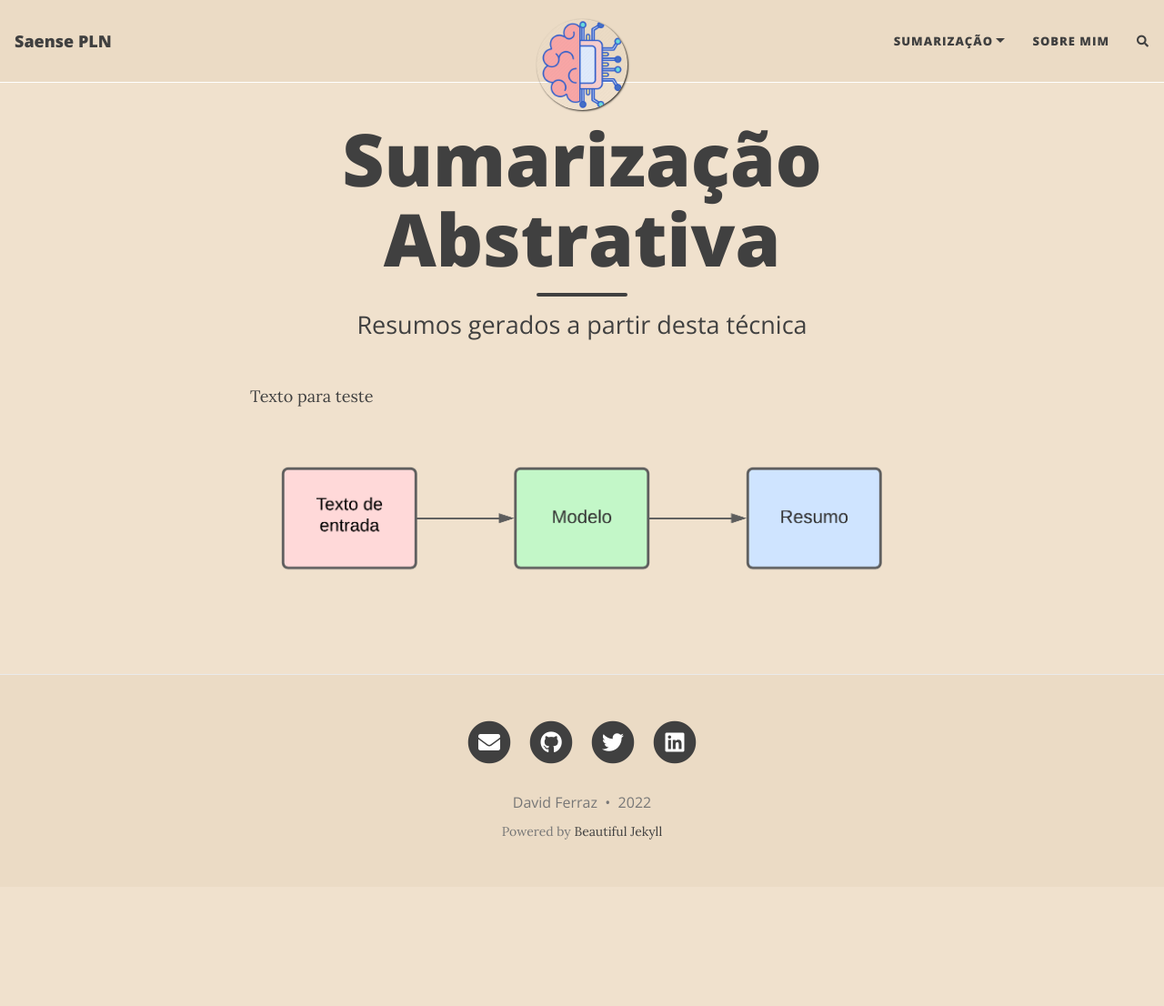
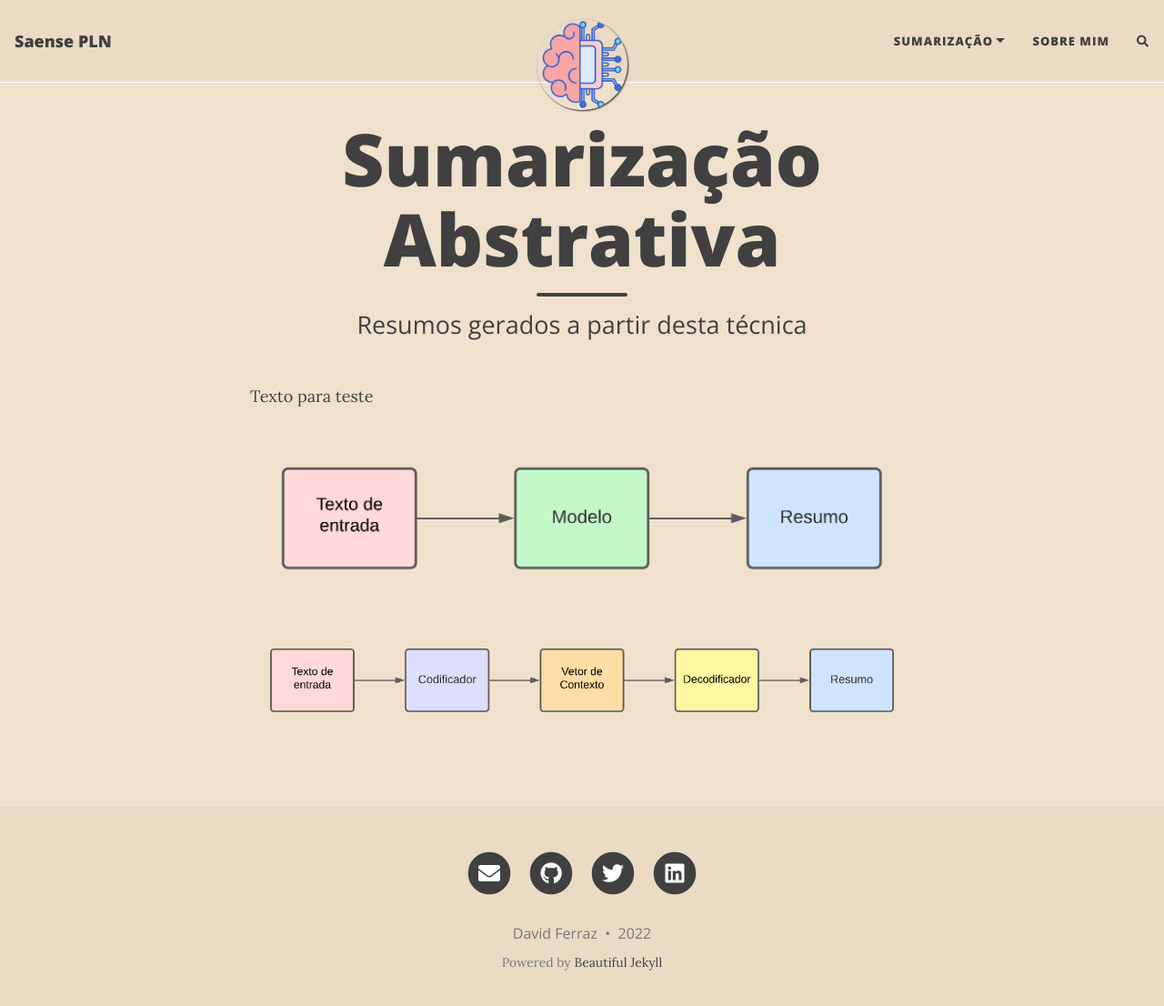
Before and after one commit to davidferraz01/Saense-PLN, a Jekyll site: the page built from abstrativa.md, in a window 1280 px wide and 1119 px high. Shown: the top 1106 px of the window at 91% size. Built offline with Jekyll 4.4.1, drawn with Linux system fonts in a browser that asks for light colours; nearby versions of some CDN libraries; comment, search, counter and statistics services are not loaded.

Commit message:
Update abstrativa.md

```diff
--- a/abstrativa.md
+++ b/abstrativa.md
@@ -7,3 +7,5 @@ subtitle: Resumos gerados a partir desta técnica
 Texto para teste
 
 ![Diagrama 01](/assets/img/diagrama01.png)
+
+![Diagrama 02](/assets/img/diagrama02.png)
```
